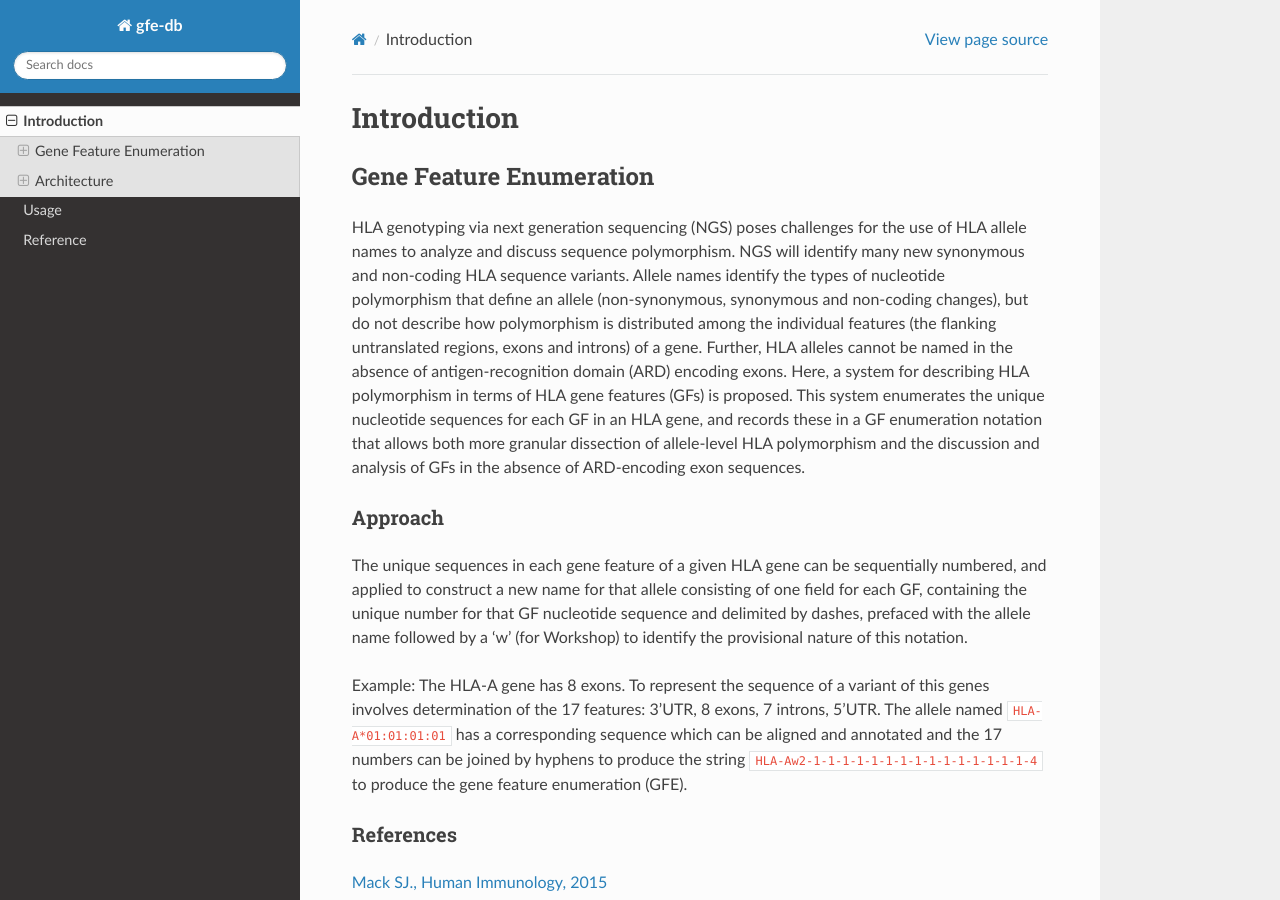
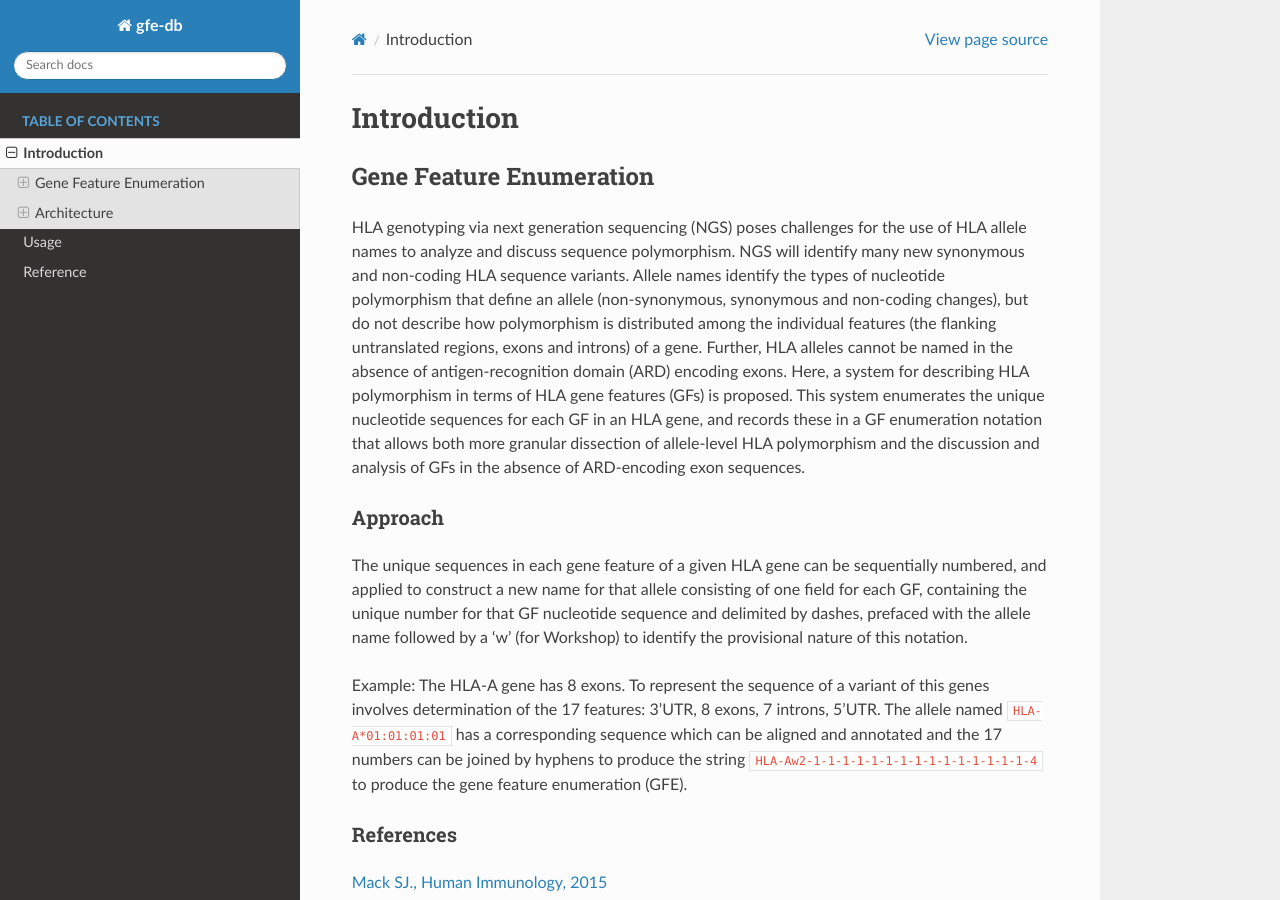
Before and after one commit to nmdp-bioinformatics/gfe-db, a Sphinx documentation site: the page built from docs/source/introduction.rst, in a window 1280 px wide and 900 px high. Built offline with Sphinx 7.4.7 and the Read the Docs theme 2.0.0, drawn with Linux system fonts in a browser that asks for light colours.

Commit message:
add table of contents caption

```diff
--- a/docs/source/index.rst
+++ b/docs/source/index.rst
@@ -19,6 +19,7 @@ database and an automated data pipeline for updates.
 Check out the source on `GitHub <https://github.com/nmdp-bioinformatics/gfe-db>`_.
 
 .. toctree::
+   :caption: Table of Contents
    :maxdepth: 3
 
    introduction
```
Also changed, not shown: 10 other files.
